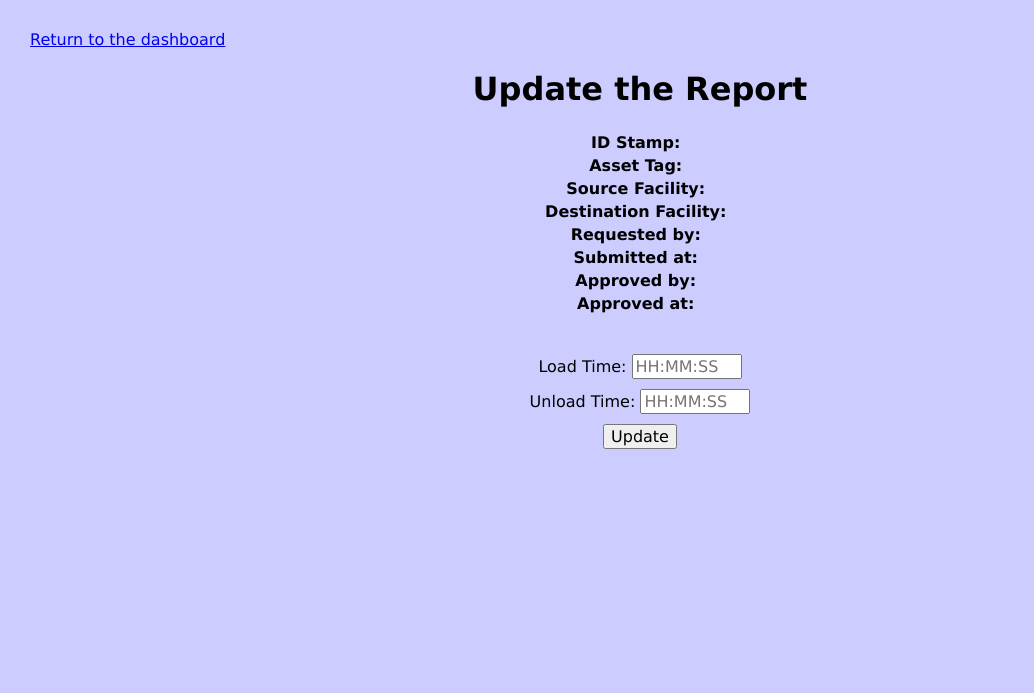
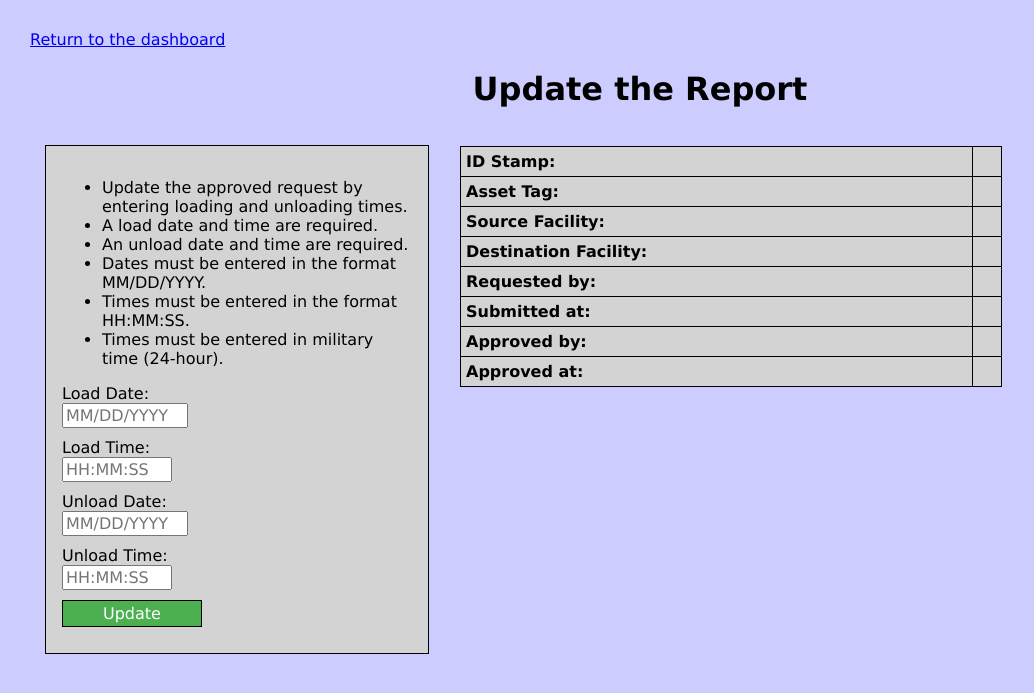
Before and after one commit to cvikupitz/OSNAP, a Flask app: template src/templates/update_transit.html in a window 1280 px wide. Shown: the top 693 px of the page, without its empty margins (0-1034 px from the left). Run offline with Flask 2, Linux system fonts and the light colour scheme; the template is opened without the code that fills it, so the values that code supplies are empty; some libraries are stand-ins or nearby versions.

Commit message:
Added css to rest of pages

```diff
--- a/src/templates/approve_req.html
+++ b/src/templates/approve_req.html
@@ -77,7 +77,6 @@ Page where facility officers can approve transfer requests.
 			<input type="submit" style="background-color: #ff4d4d;" name="button" value="Decline Request"/>
 		</form>
 		</nav>
-
 		<article>
 			<table style="width:70%">
 				<tr>
@@ -107,6 +106,5 @@ Page where facility officers can approve transfer requests.
 			</table>
 			</article>
 			</div>
-
 	</body>
 </html>
--- a/src/templates/asset_report.html
+++ b/src/templates/asset_report.html
@@ -49,8 +49,6 @@ Page where users can view the system's current asset reports.
 				margin-bottom: 10px;
 			}
 			article {
-				border: 1px solid black;
-				background-color: lightgrey;
 				margin-left: 285px;
 				padding: 1em;
 				overflow: hidden;
--- a/src/templates/update_transit.html
+++ b/src/templates/update_transit.html
@@ -23,6 +23,40 @@ Page where logistics officers can update transit records.
 				font-size: 100%;
 				margin-bottom: 10px;
 			}
+			input[type=submit] {
+				background-color: #4CAF50;
+				border: 1px solid black;
+				color: white;
+				padding: 1px 40px;
+				text-decoration: none;
+				font-size: 16px;
+				cursor: pointer;
+				height: 27px;
+				margin-bottom: 10px;
+			}
+			table, th, td {
+				background-color: lightgrey;
+				border: 1px solid black;
+				border-collapse: collapse;
+			}
+			th, td { padding: 5px; }
+			th {
+				text-align: left;
+				font-weight: normal;
+			}
+			article {
+				margin-left: 400px;
+				padding: 1em;
+				overflow: hidden;
+			}
+			nav {
+				border: 1px solid black;
+				background-color: lightgrey;
+				float: left;
+				max-width: 350px;
+				margin: 15px;
+				padding: 1em;
+			}
 		</style>
 	</head>
 	<body>
@@ -31,7 +65,31 @@ Page where logistics officers can update transit records.
 		<center>
 			<h1>Update the Report</h1>
 			<h3 style="color:red;"> {{ message }} </h3>
-			<table style="width:50%">
+		</center>
+		<div>
+			<nav>
+				<form method="post">
+					<ul>
+						<li>Update the approved request by entering loading and unloading times.</li>
+						<li>A load date and time are required.</li>
+						<li>An unload date and time are required.</li>
+						<li>Dates must be entered in the format MM/DD/YYYY.</li>
+						<li>Times must be entered in the format HH:MM:SS.</li>
+						<li>Times must be entered in military time (24-hour).</li>
+					</ul>
+					Load Date:<br>
+					<input type="text" name="loaddate" size=10 placeholder="MM/DD/YYYY" required maxlength=10 /><br>
+					Load Time:<br>
+					<input type="text" name="loadtime" size=8 placeholder="HH:MM:SS" required maxlength=8 /><br>
+					Unload Date:<br>
+					<input type="text" name="unloaddate" size=10 placeholder="MM/DD/YYYY" required maxlength=10 /><br>
+					Unload Time:<br>
+					<input type="text" name="unloadtime" size=8 placeholder="HH:MM:SS" required maxlength=8 /><br>
+					<input type="submit" name="update" value="Update"/>
+				</form>
+			</nav>
+			<article>
+				<table style="width:70%">
 					<tr>
 						<th><b>ID Stamp:</b></th>
 						<th> {{ request[0] }} </th>
@@ -64,13 +122,8 @@ Page where logistics officers can update transit records.
 						<th><b>Approved at:</b></th>
 						<th> {{ request[7] }} </th>
 					</tr>
-			</table><br><br>
-
-			<form method="post">
-				Load Time: <input type="text" name="load" size=8 placeholder="HH:MM:SS" required maxlength=8 /><br>
-				Unload Time: <input type="text" name="unload" size=8 placeholder="HH:MM:SS" required maxlength=8 /><br>
-				<input type="submit" name="update" value="Update"/>
-			</form>
-		</center>
+				</table>
+			</article>
+		</div>
 	</body>
 </html>
```
Also changed, not shown: src/templates/transfer_report.html (+50 -7 lines). Lines whose indentation alone changed are shown as unchanged.
